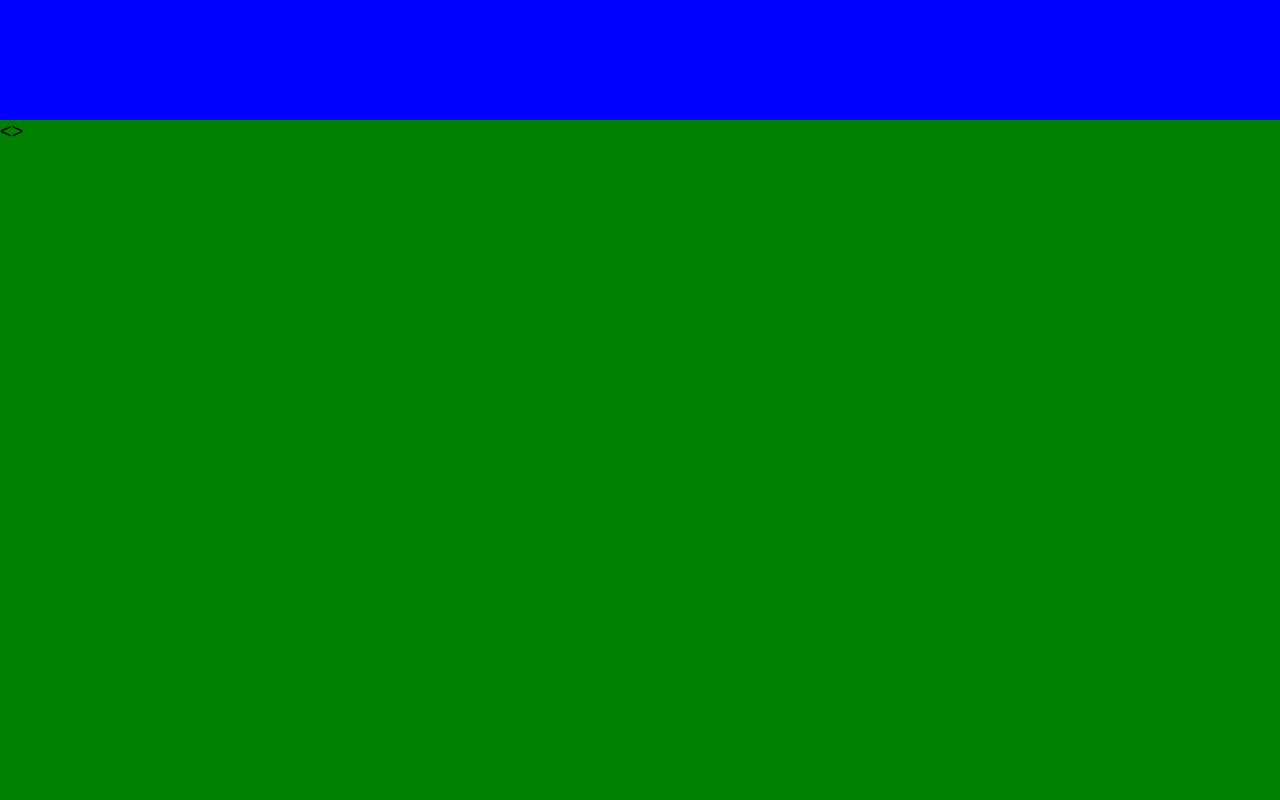
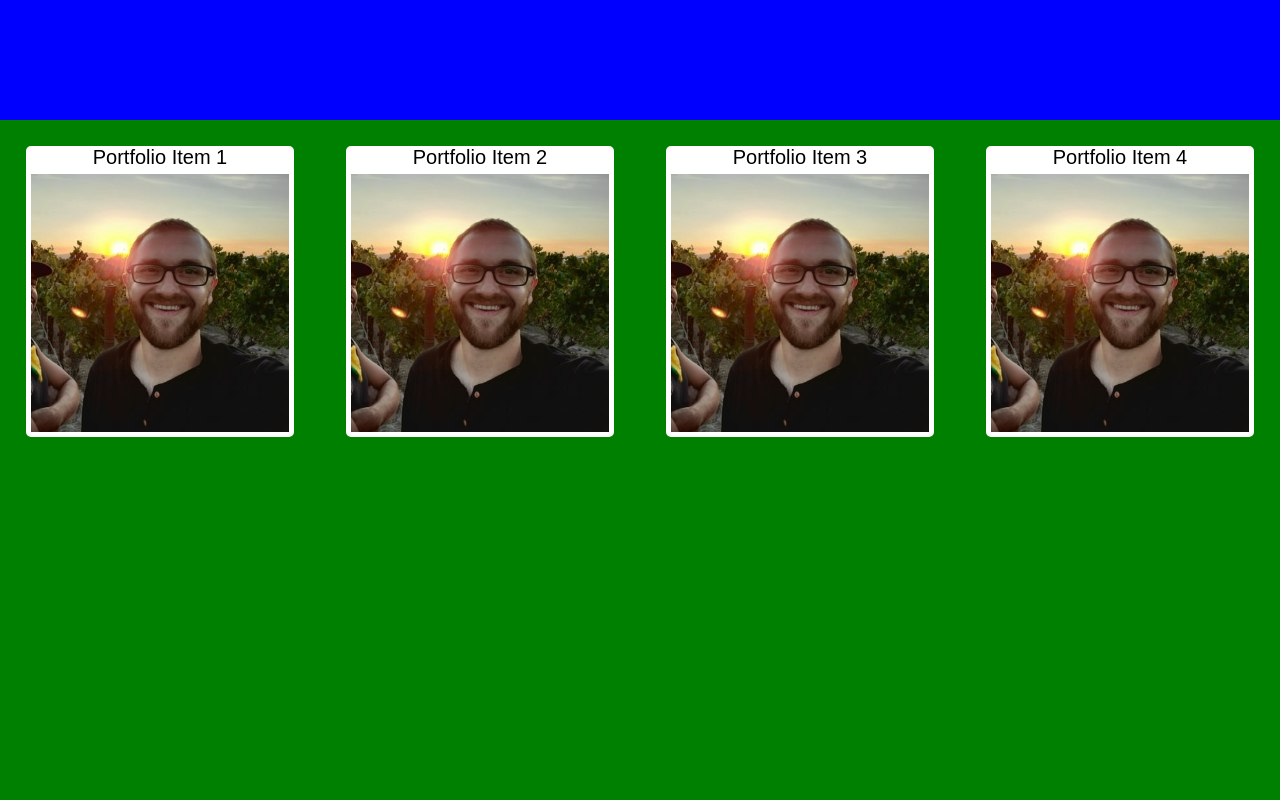
Before and after one commit to ericrothmuller/Portfolio, a plain HTML site: page index.html in a window 1280 px wide. Shown: the part 1480-2280 px from the top of the page. Drawn offline with Linux system fonts and the light colour scheme.

Commit message:
Added flex container and border radius to Figure and Figcaption for the portfolio items

```diff
--- a/assets/css/style.css
+++ b/assets/css/style.css
@@ -2,14 +2,16 @@
 * {
     font-family: Arial, Helvetica, sans-serif;
     font-size: 20px;
-    margin: 0;
-    padding: 0;
-    border: 0;
+    margin: 0px;
+    padding: 0px;
+    border: 0px;
 }
 
 html, body {
     height: 100%;
-    margin: 0;
+    margin: 0px;
+    padding: 0px;
+    border: 0px;
 }
 
 /* The Header and Navigation Section Starts Here */
@@ -23,9 +25,11 @@ html, body {
     padding-top: 20px;
     padding-bottom: 20px;
     padding-left: 20px;
+    box-sizing: border-box;
     height: 10vh;
-    box-sizing: border-box;
+    width: 100vw;
 }
+
 /* sets the position and styling of the logo */
 .logo {
     font-size: 40px;
@@ -56,7 +60,7 @@ html, body {
     height: 90vh;
     width: 100vw;
     background-color: aqua;
-    margin 0;
+    margin: 0px;
 }
 
 /* The About Me Section Starts Here */
@@ -65,7 +69,7 @@ html, body {
     height: 100vh;
     width: 100vw;
     background-color: blue;
-    margin 0;
+    margin: 0px;
 }
 
 #about figure {
@@ -86,6 +90,34 @@ html, body {
     height: 100vh;
     width: 100vw;
     background-color: green;
+    display: flex;
+    flex-wrap: wrap;
+}
+
+#work figcaption {
+    justify-content: center;
+    display: flex;
+    flex-wrap: wrap;
+    color: #000000;
+    background-color: #ffffff;
+    border-radius: 5px 5px 0px 0px;
+}
+
+#work .portfolioitemlarge {
+    flex: 1 0 200px;
+    text-align: center;
+    box-sizing: border-box;
+    width: min-content;
+    height: min-content;
+    justify-content: center;
+    margin: 2%;
+}
+
+#work img {
+    width: 100%;
+    border: 5px solid #ffffff;
+    box-sizing: border-box;
+    border-radius: 0px 0px 5px 5px;
 }
 
 /* The My Resume Section Starts Here */
@@ -106,7 +138,7 @@ html, body {
 
 /* Screen Size Breaking Points */
 
-@media only screen and (max-width: 992px) {
+/* @media only screen and (max-width: 992px) {
 
 }
 
@@ -116,4 +148,4 @@ html, body {
 
 @media only screen and (max-width: 480px) {
 
-}
+} */
--- a/index.html
+++ b/index.html
@@ -36,7 +36,22 @@
         </section>
         <!-- The My Work Section Starts Here -->
         <section id="work">
-            <>
+            <figure class="portfolioitemlarge">
+                <figcaption>Portfolio Item 1</figcaption>
+                <img src="./assets/images/Eric.jpg" alt="Portfolio Image 1" />
+            </figure>
+            <figure class="portfolioitemlarge">
+                <figcaption>Portfolio Item 2</figcaption>
+                <img src="./assets/images/Eric.jpg" alt="Portfolio Image 2" />
+            </figure>
+            <figure class="portfolioitemlarge">
+                <figcaption>Portfolio Item 3</figcaption>
+                <img src="./assets/images/Eric.jpg" alt="Portfolio Image 3" />
+            </figure>
+            <figure class="portfolioitemlarge">
+                <figcaption>Portfolio Item 4</figcaption>
+                <img src="./assets/images/Eric.jpg" alt="Portfolio Image 4" />
+            </figure>
         </section>
         <!-- The My Resume Section Starts Here -->
         <section id="resume">
```
